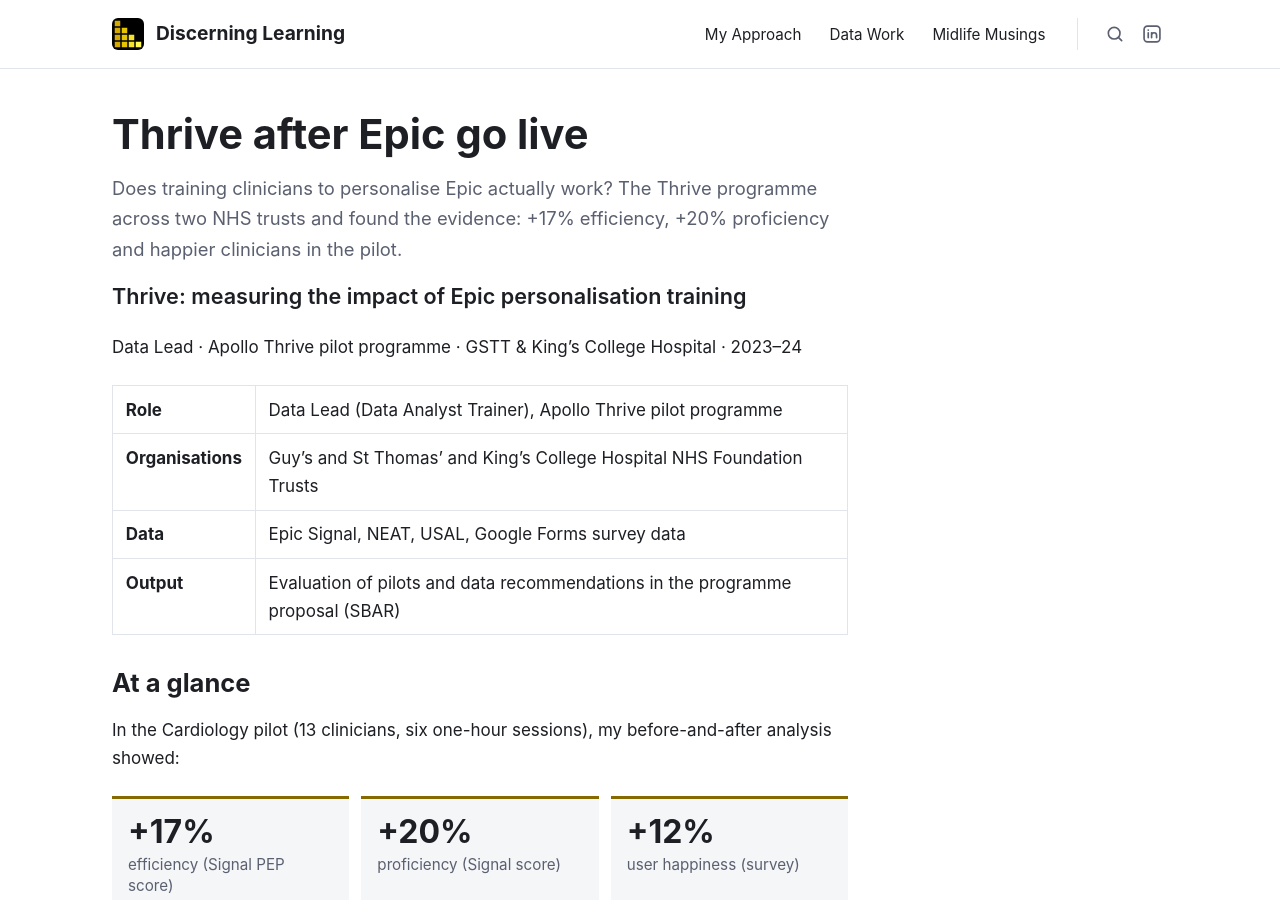
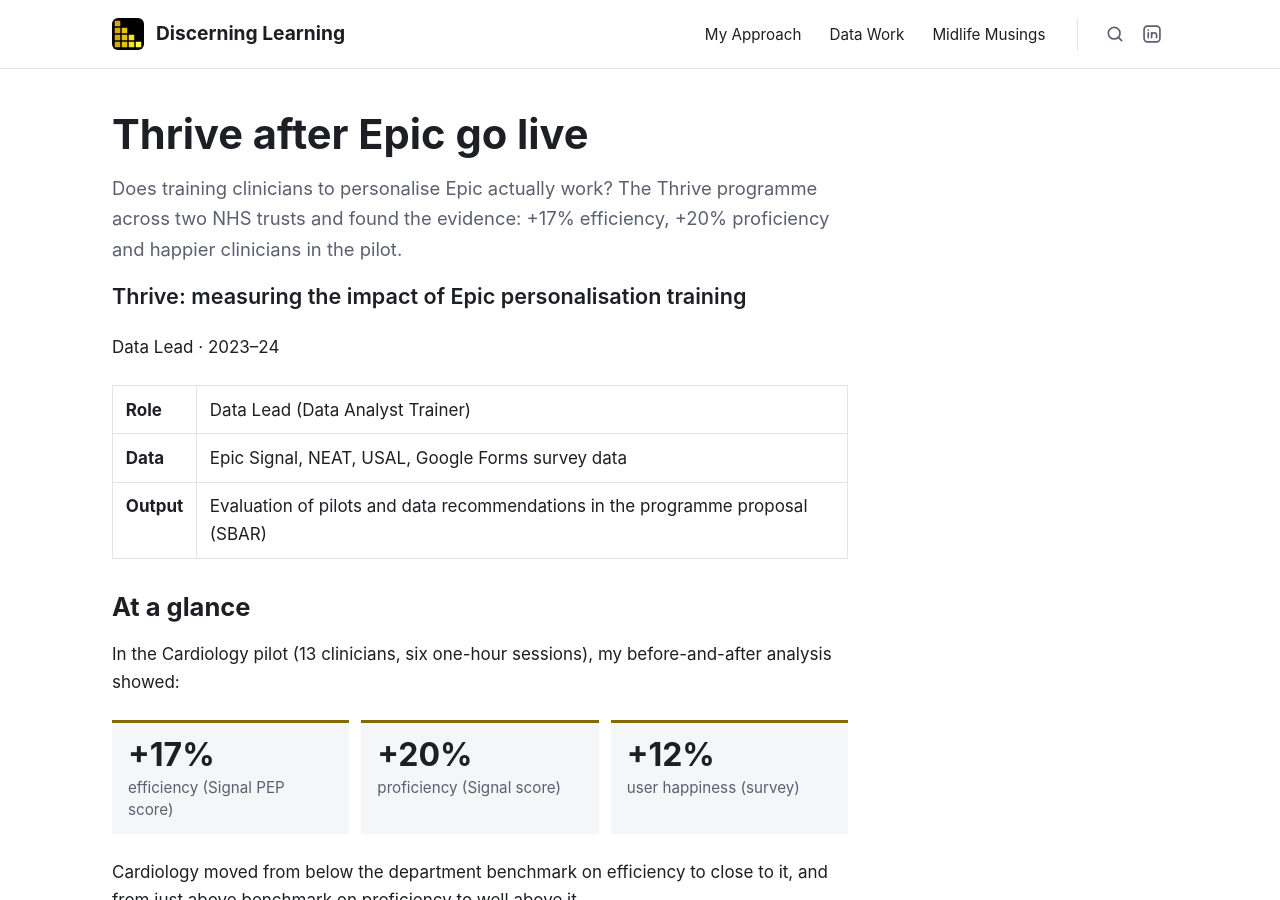
Before and after one commit to PerrinShanks-Cogito/discerninglearning, a Jekyll site: the page built from _data_work/2024-03-01-thrive-data-lead-case-study.md, in a window 1280 px wide and 900 px high. Built offline with Jekyll 4.4.1, drawn with Linux system fonts in a browser that asks for light colours.

Commit message:
Update Thrive case study details
Removed specific organization names and updated the role description.

```diff
--- a/_data_work/2024-03-01-thrive-data-lead-case-study.md
+++ b/_data_work/2024-03-01-thrive-data-lead-case-study.md
@@ -6,10 +6,9 @@
 
 <p class="doc-subtitle">Thrive: measuring the impact of Epic personalisation training</p>
 
-Data Lead · Apollo Thrive pilot programme · GSTT & King's College Hospital · 2023–24
+Data Lead · 2023–24
 
-| **Role**          | Data Lead (Data Analyst Trainer), Apollo Thrive pilot programme                |
-| **Organisations** | Guy's and St Thomas' and King's College Hospital NHS Foundation Trusts         |
+| **Role**          | Data Lead (Data Analyst Trainer)            |
 | **Data**          | Epic Signal, NEAT, USAL, Google Forms survey data                              |
 | **Output**        | Evaluation of pilots and data recommendations in the programme proposal (SBAR) |
 
```
